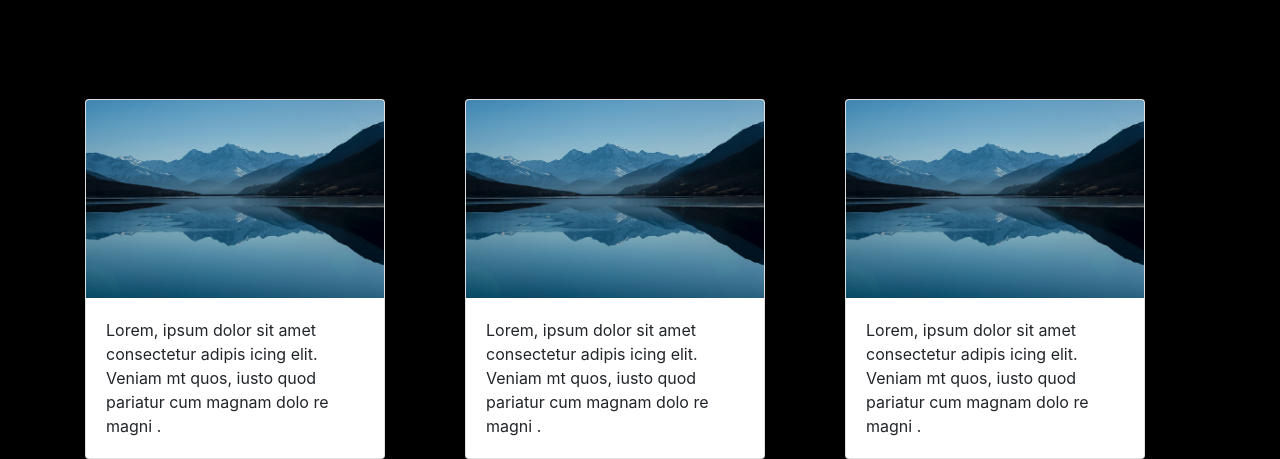
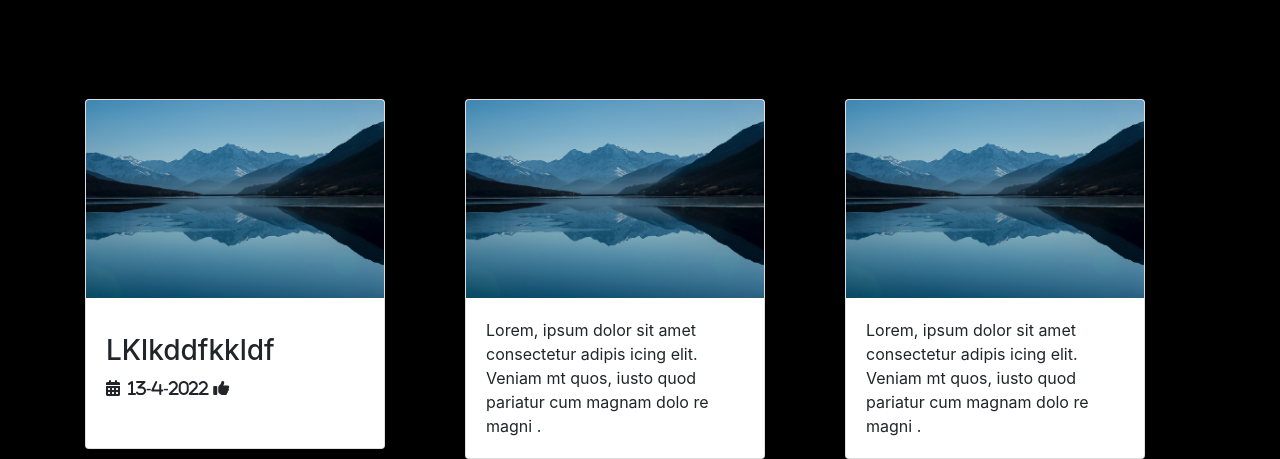
Before and after one commit to sathyasivamloganathan/blog, a plain HTML site: page index.html in a window 1280 px wide. Shown: the part 1195-1654 px from the top of the page. Drawn offline with nearby package versions, Linux system fonts and the light colour scheme.

Commit message:
Add files via upload

```diff
--- a/index.html
+++ b/index.html
@@ -13,7 +13,23 @@
   <script src="https://kit.fontawesome.com/a076d05399.js " crossorigin="anonymous"></script>
   <link rel="stylesheet" href="https://cdnjs.cloudflare.com/ajax/libs/animate.css/4.1.1/animate.min.css">
 
+ <script>
+     function clickCounter(){
+         if (typeof(storage) !== "undefined") {
+             if(localStorage.clickcount) {
+                 localStorage.clickcount = Number(localStorage.clickcount)+1;
+             }
+             else{
+                 localStorage.clickcount = 1;
+             }
 
+             document.getElementById("like").innerHTML = localStorage.clickcount + "time(s).";
+            }
+        else{
+            document.getElementById("like").innerHTML = "Sorry, your browser does not support web storage..."
+        }
+     }
+ </script>
 
 
   <title>blog-4</title>
@@ -82,9 +98,10 @@
               <div class="card card-1" style="width: 300px;">
                  <img src="image.jpg" class="card-img-top" alt="image">
                     <div class="card-body">
-                        <p class="card-text">Lorem, ipsum dolor sit amet consectetur adipis
-                            icing elit. Veniam mt quos, iusto quod pariatur cum magnam dolo
-                            re magni .
+                        <p class="card-text">
+                            <h3>LKlkddfkkldf</h3>
+                            <p class="fa fa-calendar">&nbsp;&nbsp;13-4-2022</p>
+                            <p class="fa fa-thumbs-up" id="like" onclick="clickCounter()"></p>
                         </p>
                     </div>
                 </div>
```
